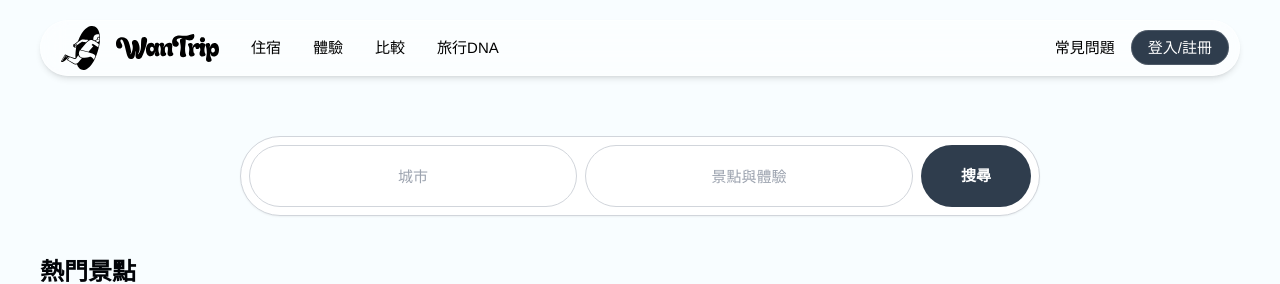
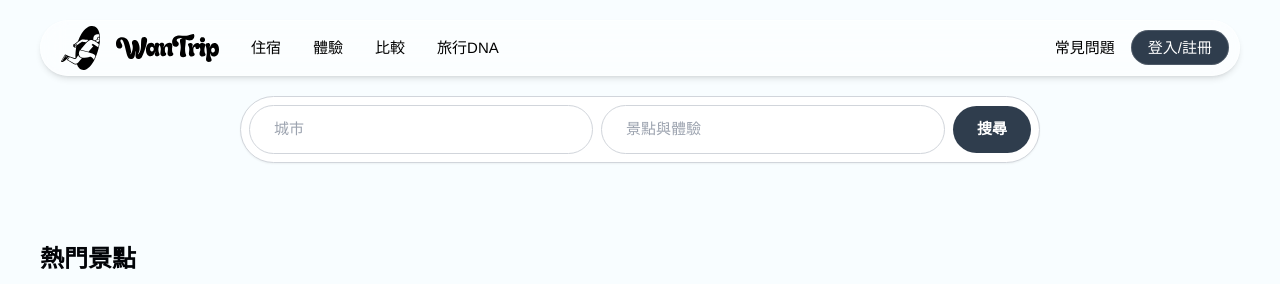
Before and after one commit to WanTrip-2026/WanTrip, a Vue app: page /tickets in a window 1280 px wide. Shown: the top 284 px of the page. Built offline with nearby package versions, Linux system fonts and the light colour scheme.

Commit message:
fix/ tickethome 搜尋欄高度調整

```diff
--- a/src/views/ticket/TicketHomeView.vue
+++ b/src/views/ticket/TicketHomeView.vue
@@ -53,23 +53,23 @@ function onSearch() {
 
 <template>
   <main class="pb-10">
-    <div class="mt-5 pt-24">
+    <div class="pt-24">
       <div class="max-w-[1240px] mx-auto px-5">
         <section
-          class="max-w-[800px] h-20 p-2 mx-auto bg-white border border-gray-300 shadow-sm rounded-full flex items-center gap-2 mt-5 mb-10">
-          <div class="h-full w-full">
+          class="max-w-[800px] p-2 mx-auto bg-white border border-gray-300 shadow-sm rounded-full flex items-center gap-2 mb-20">
+          <div class="w-full">
             <input type="text" placeholder="城市"
-              class="h-full w-full border text-center border-gray-300 rounded-full focus:border-2 focus:border-primary outline-none" />
+              class="w-full border text-left border-gray-300 px-6 py-3 rounded-full focus:border-2 focus:border-primary outline-none" />
           </div>
 
-          <div class="h-full w-full">
+          <div class="w-full">
             <input type="text" placeholder="景點與體驗"
-              class="h-full w-full border text-center border-gray-300 rounded-full focus:border-2 focus:border-primary outline-none" />
+              class="w-full border text-left border-gray-300 px-6 py-3 rounded-full focus:border-2 focus:border-primary outline-none" />
           </div>
 
           <div class="h-full">
             <button @click="onSearch" type="submit"
-              class="h-full bg-primary text-white font-bold px-10 rounded-full hover:brightness-95 whitespace-nowrap">
+              class="bg-primary text-white font-bold px-6 py-3 rounded-full hover:bg-main text-nowrap">
               搜尋
             </button>
           </div>
@@ -91,7 +91,7 @@ function onSearch() {
 
         <template v-else>
           <section v-for="section in sections" :key="section.title" class="mb-10">
-            <h2 class="text-2xl font-extrabold text-dark mb-10">
+            <h2 class="text-2xl font-bold text-dark mb-10">
               {{ section.title }}
             </h2>
 
```
